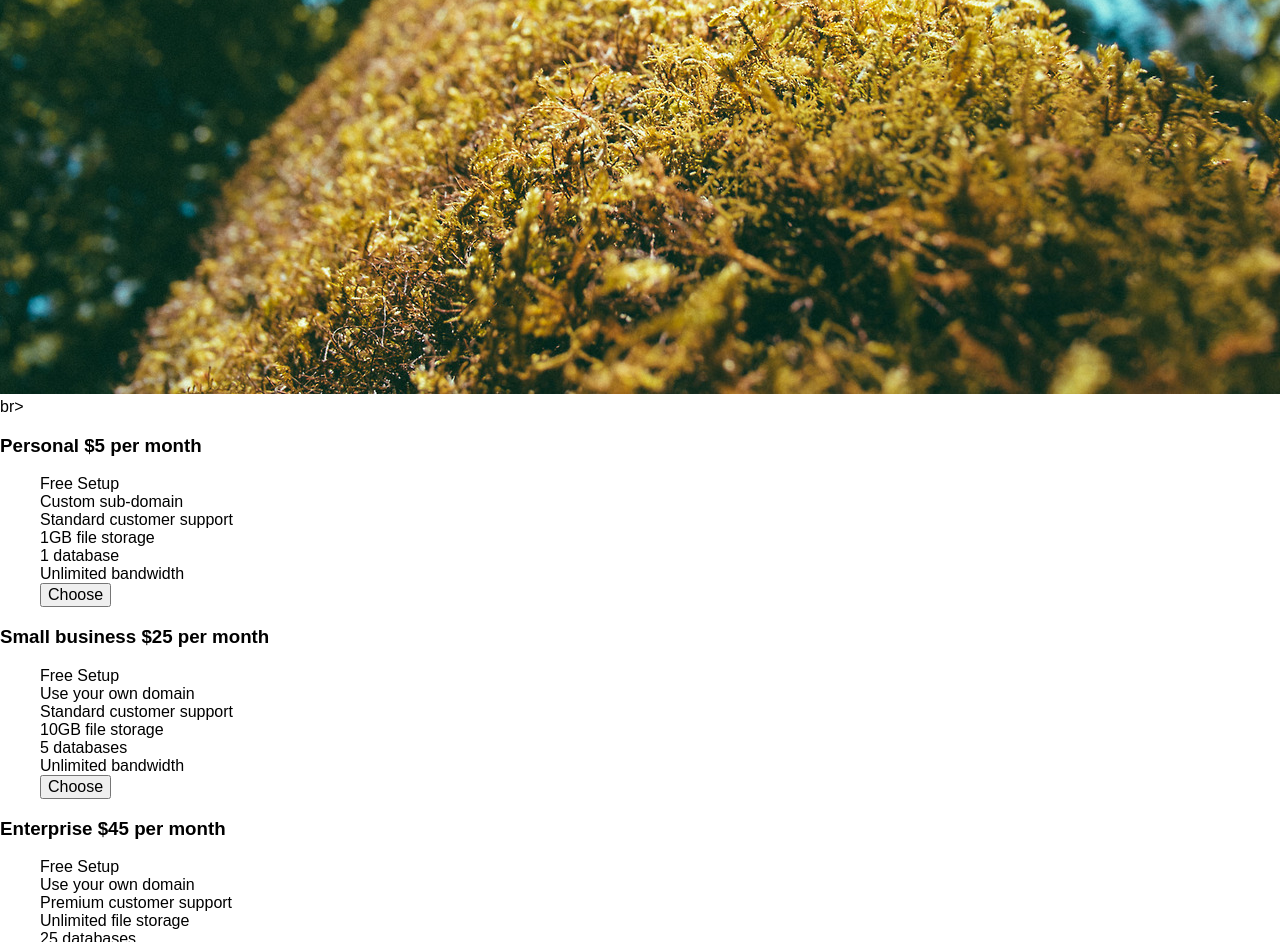
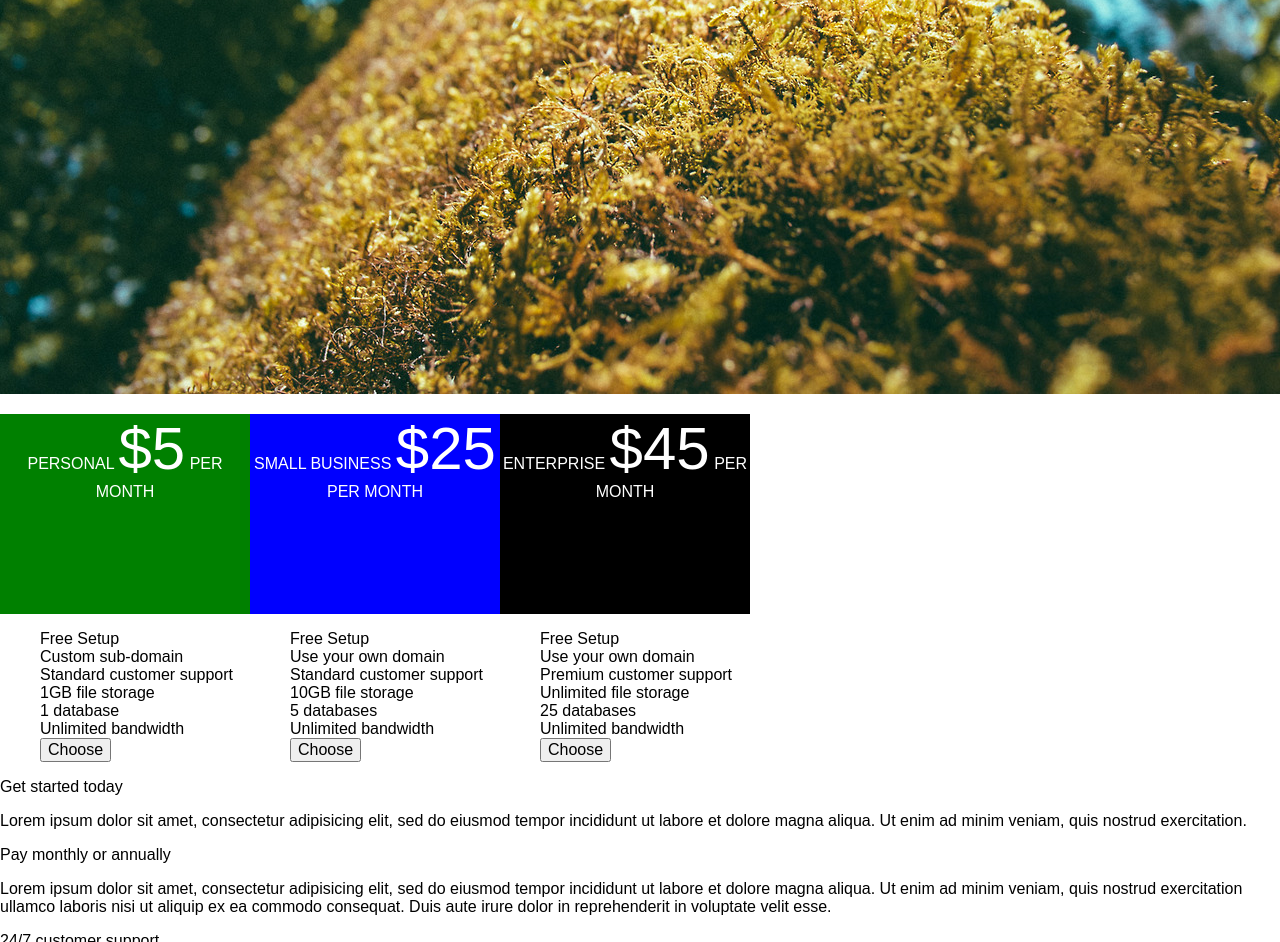
Before and after one commit to hconley6695/Weekend1Hmwk, a plain HTML site: page index.html in a window 1280 px wide. Shown: the part 510-1452 px from the top of the page. Drawn offline with Linux system fonts and the light colour scheme.

Commit message:
adjusted font and colors for pricing plans

```diff
--- a/index.html
+++ b/index.html
@@ -18,15 +18,15 @@
 	<div class="container">
 		<!-- <div class="jumbotron"> -->
 			<img src="background.jpg">
-				<h1>Simple Pricing.
-				<br>Try before you buy.</h1>br></h1>
+				<span>Simple Pricing.
+				<br>Try before you buy.</span>
 		<!--</div> -->
 	</div>
 
 	<div class="offeredplans">
 		<div class="pricing">
 		  <div class="column" id="pricing">
-		  <h3>Personal <span>$5</span> per month</h3>
+		  <p class="personal">Personal <span>$5</span> per month</p>
 			<ul class="plans">
 				<li>Free Setup</li>
 				<li>Custom sub-domain</li>
@@ -43,7 +43,7 @@
 
 		<div class="pricing">
 		  <div class="column">
-		  <h3>Small business <span>$25</span> per month</h3>
+		  <p class="business">Small business <span>$25</span> per month</p>
 			<ul class="plans">
 				<li>Free Setup</li>
 				<li>Use your own domain</li>
@@ -60,7 +60,7 @@
 
 		<div class="pricing">
 		  <div class="column">
-		  <h3>Enterprise <span>$45</span> per month</h3>
+		  <p class="enterprise">Enterprise <span>$45</span> per month</p>
 			<ul class="plans">
 				<li>Free Setup</li>
 				<li>Use your own domain</li>
--- a/main.css
+++ b/main.css
@@ -32,12 +32,14 @@ ul.navigation-bar {
 	position: relative;
 }
 
-h1 {
+.container span {
 	text-align: center;
 	color: white;
 	position: absolute;
 	top: 50%;
 	left: 50%;
+	/*text: 20px;*/
+	border: 2px solid red;
 }
 
 /*.container img	{
@@ -48,3 +50,42 @@ h1 {
 ul.plans {
 	list-style: none;
 }
+
+.column {
+	float: left;
+}
+
+
+.column span {
+	font-size: 60px;
+}
+
+.column p {
+	color: white;
+	text-align: center;
+	text-transform: uppercase;
+}
+
+.personal {
+	background: green;
+	height: 200px;
+	width: 250px;
+}
+
+
+.business {
+	background: blue;
+	height: 200px;
+	width: 250px;
+}
+
+.enterprise {
+	background: black;
+	height: 200px;
+	width: 250px;
+}
+
+
+.detailed_info {
+	display: inline-block;
+}
```
